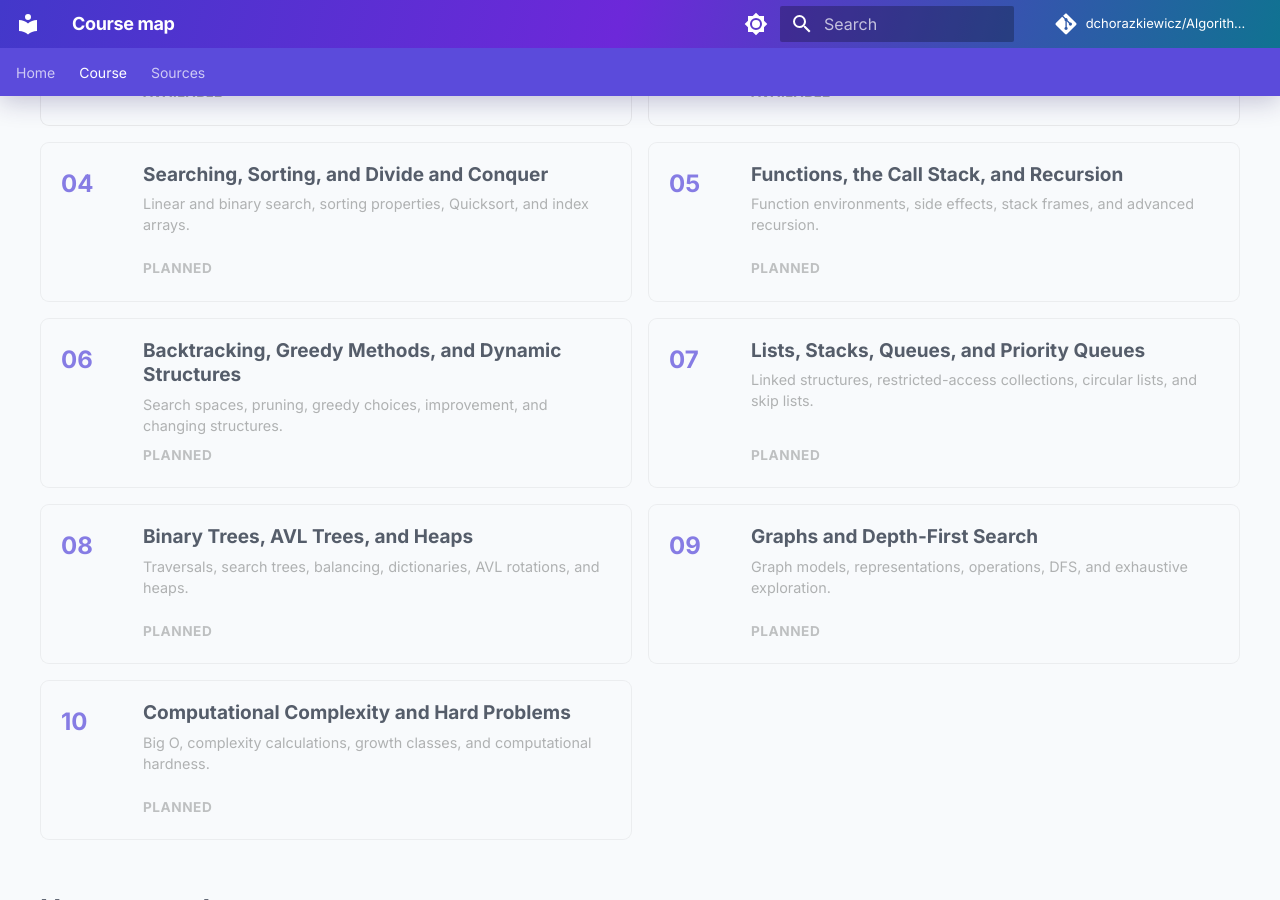
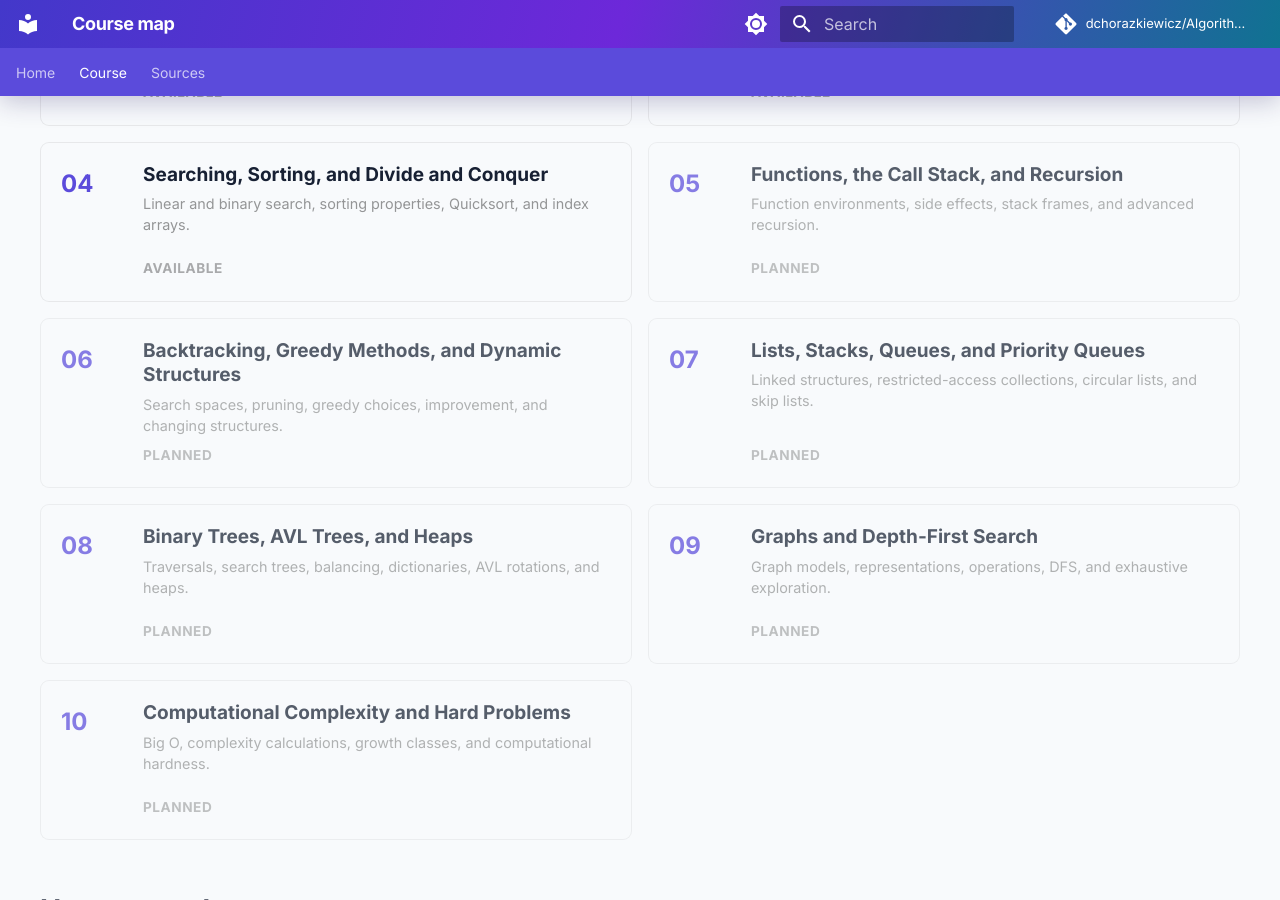
Before and after one commit to dchorazkiewicz/Algorithms_and_Complexity, an MkDocs documentation site: the page built from docs/course/index.md, in a window 1280 px wide and 900 px high, scrolled down 569 px. Built offline with MkDocs 1.6.1 and Material for MkDocs 9.7.7, drawn with Linux system fonts in a browser that asks for light colours; comment, search, counter and statistics services are not loaded.

Commit message:
Mark Module 04 available on course dashboard

```diff
--- a/docs/course/index.md
+++ b/docs/course/index.md
@@ -45,14 +45,14 @@ Choose a module from the dashboard. The course map is the only page that shows t
     </span>
   </a>
 
-  <div class="module-tile module-tile--planned">
+  <a class="module-tile module-tile--available" href="04-searching-sorting-and-divide-and-conquer/">
     <span class="module-tile__number">04</span>
     <span class="module-tile__body">
       <strong>Searching, Sorting, and Divide and Conquer</strong>
       <small>Linear and binary search, sorting properties, Quicksort, and index arrays.</small>
-      <em>Planned</em>
+      <em>Available</em>
     </span>
-  </div>
+  </a>
 
   <div class="module-tile module-tile--planned">
     <span class="module-tile__number">05</span>
```
